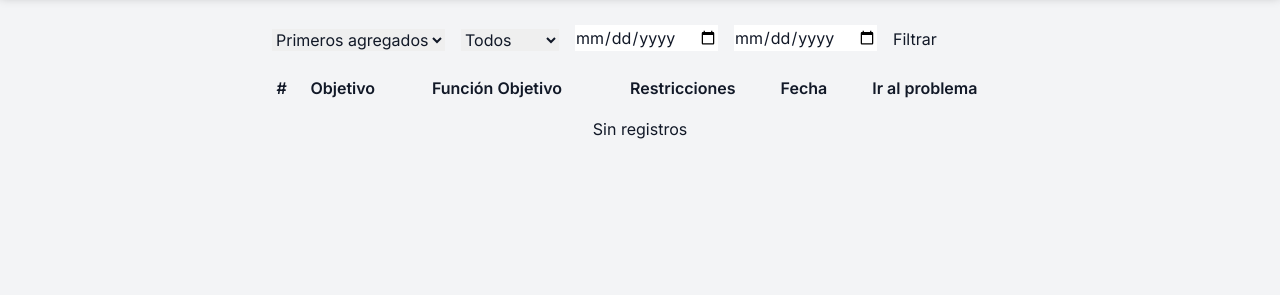
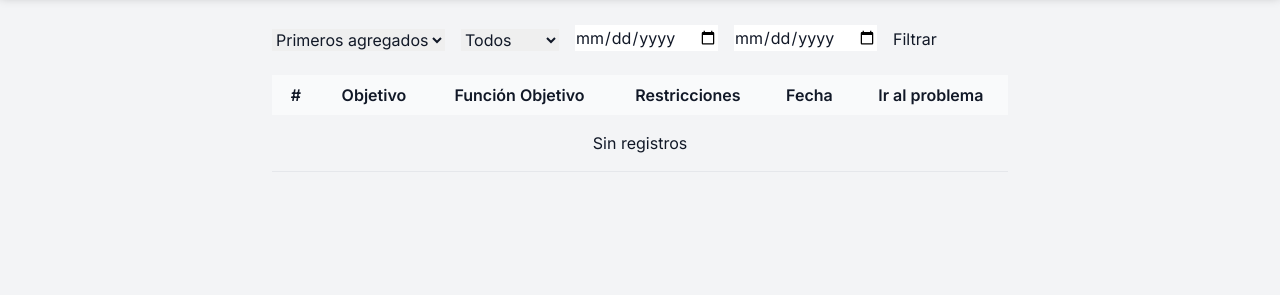
Before and after one commit to YANA021/MOP-Repository, a Django app: page /MetodoGrafico/historial/ in a window 1280 px wide. Shown: the part 59-354 px from the top of the page. Run offline with Django 5.2, Linux system fonts and the light colour scheme; the visitor is signed in with stand-in values (Sample User, id 1); data that the repository does not hold is empty; some libraries are stand-ins or nearby versions.

Commit message:
Historial3

```diff
--- a/Mop_Proyecto/templates/historial.html
+++ b/Mop_Proyecto/templates/historial.html
@@ -17,33 +17,33 @@
     <button class="btn btn-primary" id="filtrar" type="submit">Filtrar</button>
 </form>
 <table class="table-auto w-full mt-6">
-    <thead>
+    <thead class="bg-gray-50 font-semibold">
         <tr>
-            <th>#</th>
-            <th>Objetivo</th>
-            <th>Función Objetivo</th>
-            <th>Restricciones</th>
-            <th>Fecha</th>
-            <th>Ir al problema</th>
+            <th class="px-4 py-2 text-center">#</th>
+            <th class="px-4 py-2 text-center">Objetivo</th>
+            <th class="px-4 py-2 text-center">Función Objetivo</th>
+            <th class="px-4 py-2 text-center">Restricciones</th>
+            <th class="px-4 py-2 text-center">Fecha</th>
+            <th class="px-4 py-2 text-center">Ir al problema</th>
         </tr>
     </thead>
     <tbody>
         {% for p in problemas %}
-        <tr>
-            <td>{{ forloop.counter }}</td>
-            <td>{{ p.get_objetivo_display }}</td>
-            <td>Z = {{ p.coef_x1 }}x₁ + {{ p.coef_x2 }}x₂</td>
-            <td style="white-space:pre-line">
+        <tr class="border-b border-gray-200">
+            <td class="px-4 py-2 text-center align-middle">{{ forloop.counter }}</td>
+            <td class="px-4 py-2 text-center align-middle">{{ p.get_objetivo_display }}</td>
+            <td class="px-4 py-2 text-center align-middle">Z = {{ p.coef_x1 }}x₁ + {{ p.coef_x2 }}x₂</td>
+            <td class="px-4 py-2 text-center align-middle" style="white-space:pre-line">
                 {% for r in p.restricciones %}
                     {{ r.coef_x1 }}x₁ {{ r.coef_x2 }}x₂ {{ r.operador }} {{ r.valor }}{% if not forloop.last %}\n{% endif %}
                 {% endfor %}
             </td>
-            <td>{{ p.created_at|date:"Y-m-d H:i" }}</td>
-             <td><a href="{% url 'metodo:ver_problema' p.id %}" class="btn btn-primary">Ver</a></td>
+             <td class="px-4 py-2 text-center align-middle">{{ p.created_at|date:"Y-m-d H:i" }}</td>
+            <td class="px-4 py-2 text-center align-middle"><a href="{% url 'metodo:ver_problema' p.id %}" class="btn btn-primary">Ver</a></td>
         </tr>
         {% empty %}
-        <tr><td colspan="6" class="text-center py-4">Sin registros</td></tr>
-        {% endfor %}
+         <tr class="border-b border-gray-200"><td colspan="6" class="text-center py-4">Sin registros</td></tr>
+          {% endfor %}
     </tbody>
 </table>
 {% endblock %}
```
